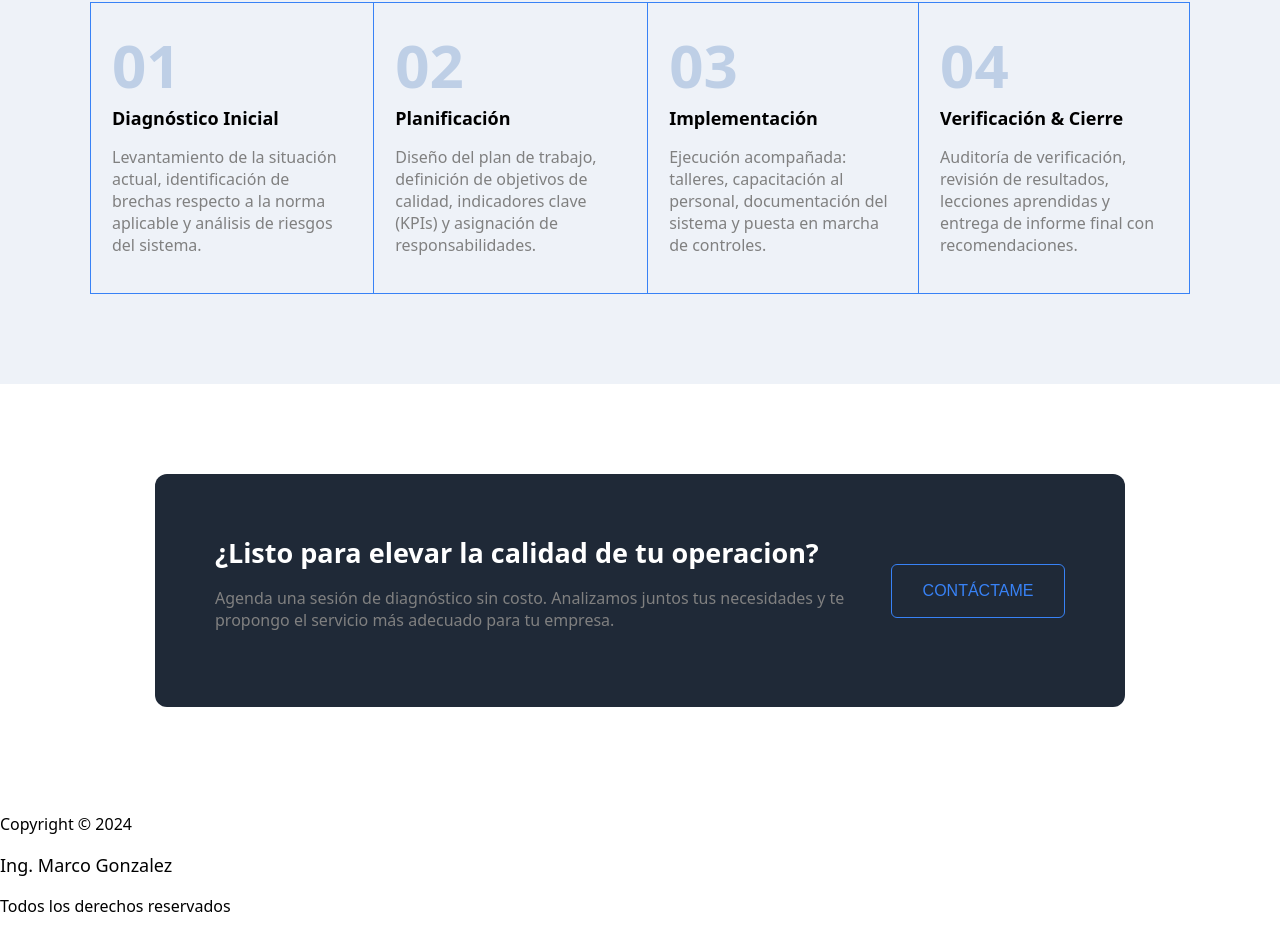
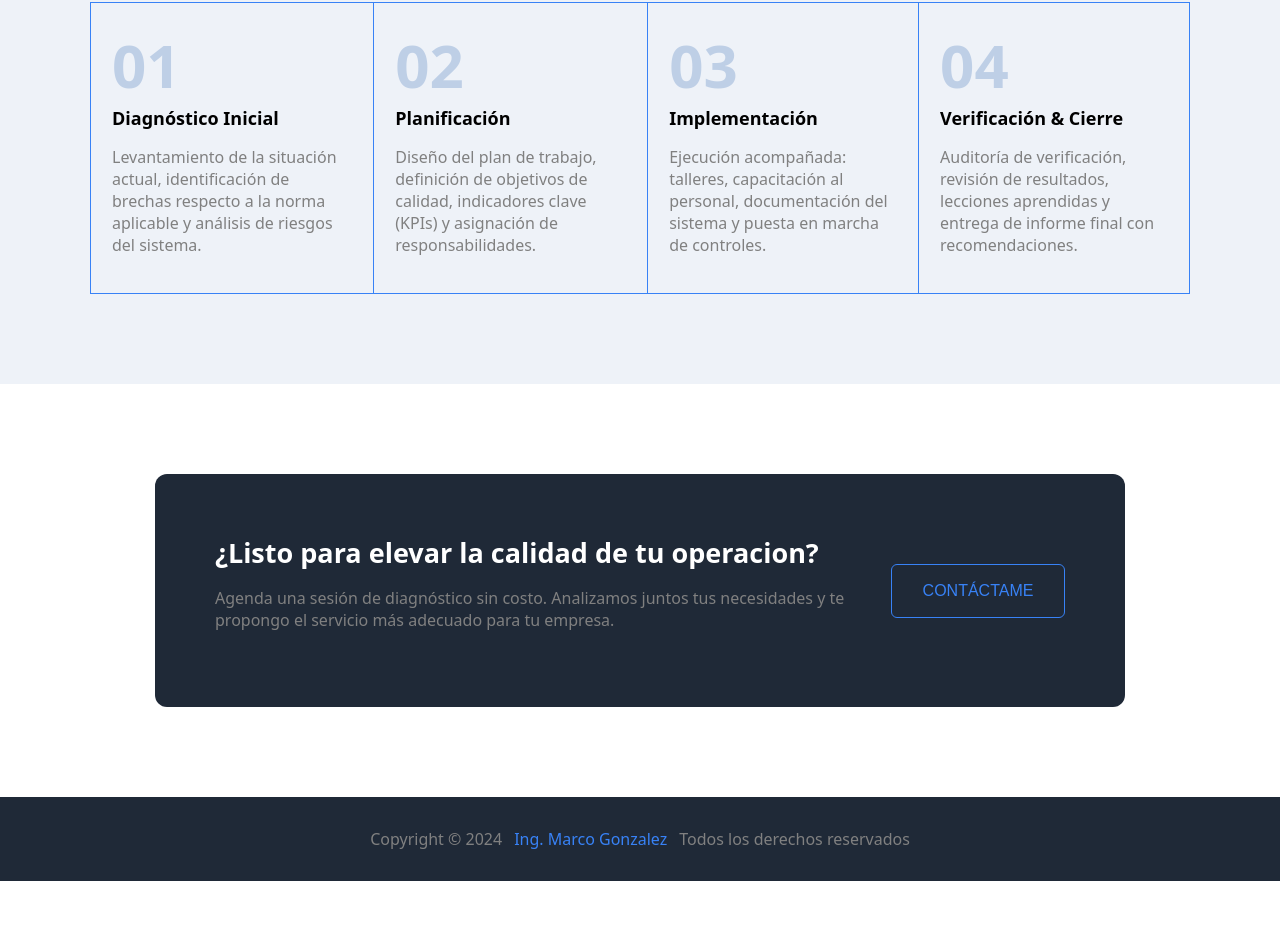
Before and after one commit to Sau11van/landing-page, a plain HTML site: page index.html in a window 1280 px wide. Shown: the part 2146-3079 px from the top of the page. After the commit the page ends 3027 px from the top, so only its background shows below. Drawn offline with Linux system fonts and the light colour scheme.

Commit message:
Style footer

```diff
--- a/index.html
+++ b/index.html
@@ -151,7 +151,7 @@
 
         <div class="footer">
             <p>Copyright © 2024 </p>
-            <p class="text">Ing. Marco Gonzalez</p>
+            <p class="text-footer">Ing. Marco Gonzalez</p>
             <p>Todos los derechos reservados</p>
         </div>
     </body>
--- a/style.css
+++ b/style.css
@@ -278,5 +278,17 @@ a {
     text-transform: uppercase;
     font-size: medium;
     border-radius: 6px;
-    margin: 0%;
 }
+
+.footer {
+    display: flex;
+    justify-content: center;
+    gap: 12px;
+    color: grey;
+    padding: 15px;
+    background-color: #1f2937;
+}
+
+.text-footer {
+    color: #3882f6;
+}
```
